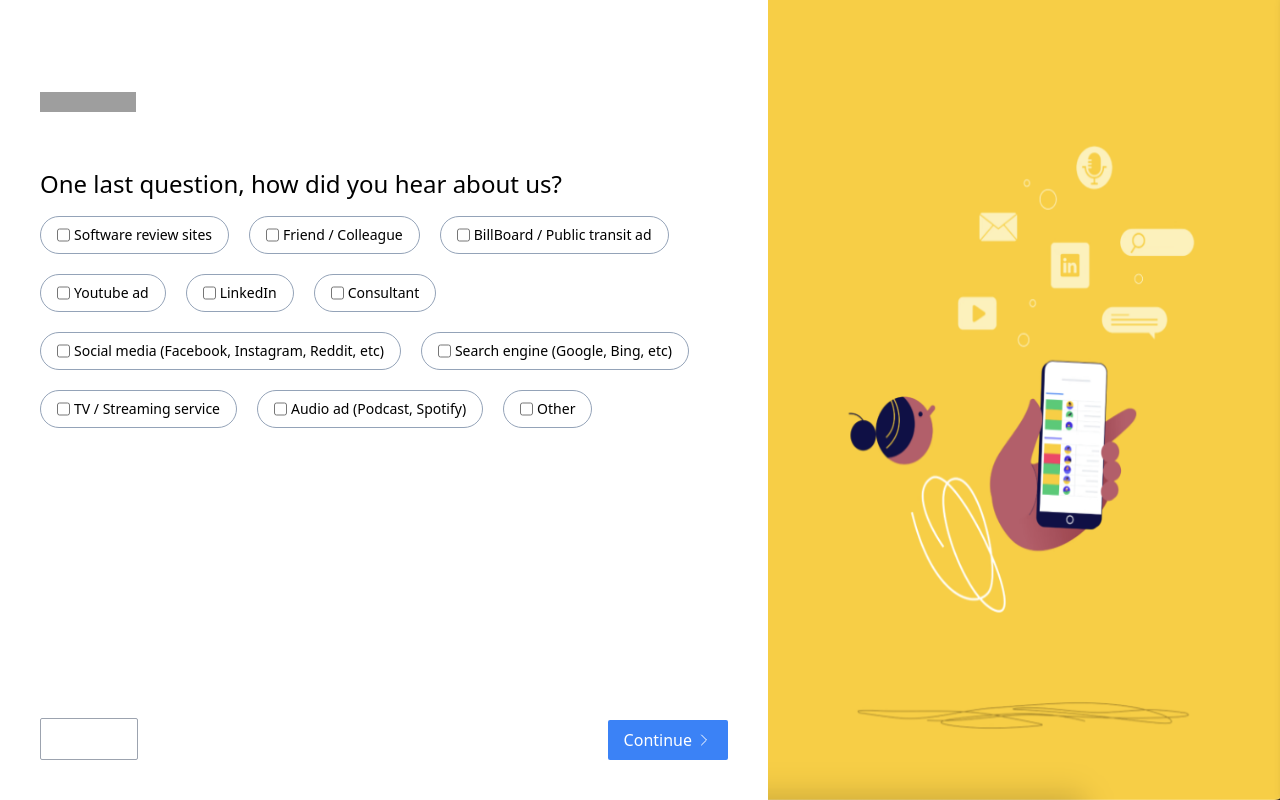
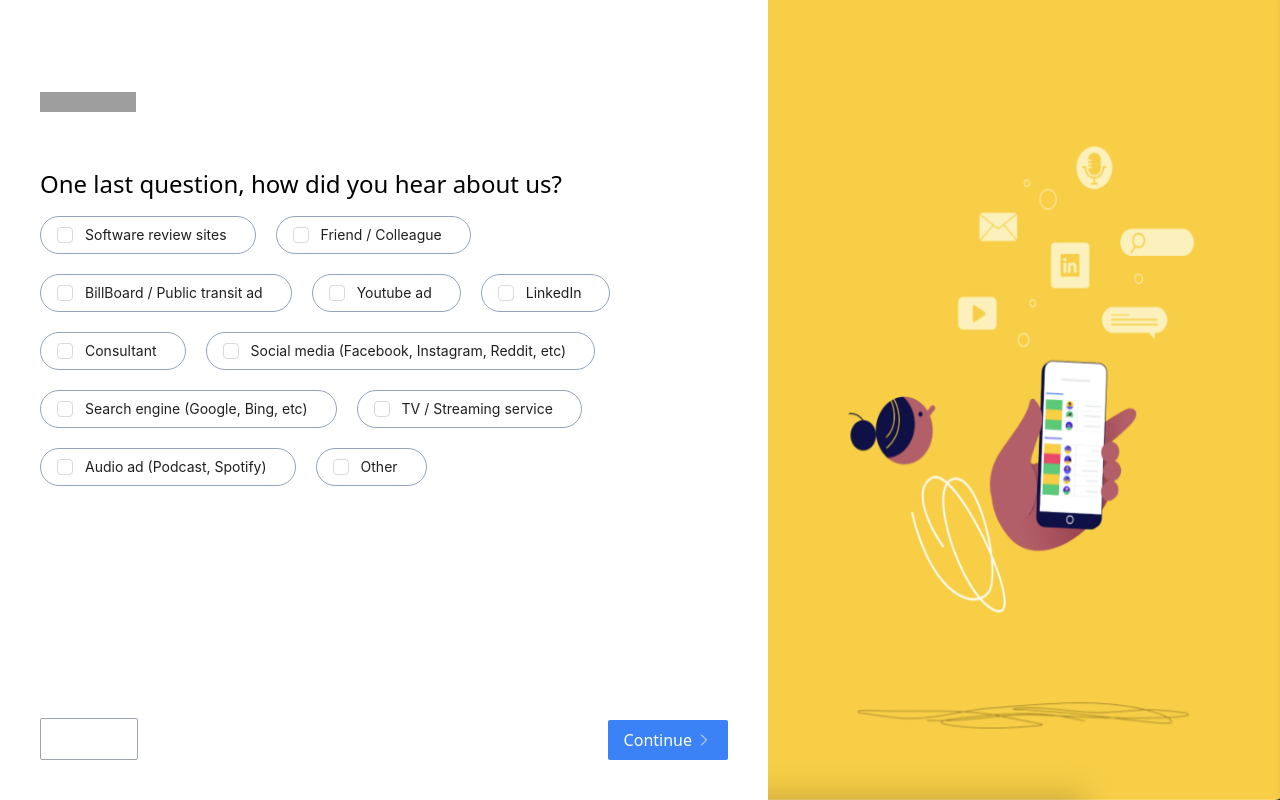
Before and after one commit to jackie1310/monday-project, a React (Create React App) app: page /create in a window 1280 px wide. Built offline with nearby package versions, Linux system fonts and the light colour scheme; grey boxes are pictures that could not be loaded.

Commit message:
Update SocialAds.js

```diff
--- a/src/pages/SocialAds.js
+++ b/src/pages/SocialAds.js
@@ -4,14 +4,15 @@
 import Option from "../components/Option";
 import { SocialSites } from "../data/SocialSites";
 import { useState } from "react";
+import { Checkbox } from "antd";
 
-export default function SocialAds() {
+export default function SocialAds({setSection}) {
     const [selectedAds, setSelectedAds] = useState(null);
     function moveOn() {
-        window.location = '/create';
+        setSection(prev => prev + 1);
     }
     function moveBack() {
-        window.location = '/';
+        setSection(prev => prev - 1);
     }
 
     return (
@@ -20,14 +21,14 @@
                 <div className="mx-10 mt-20">
                     <img src="https://upload.wikimedia.org/wikipedia/commons/thumb/c/c6/Monday_logo.svg/2560px-Monday_logo.svg.png" alt='logo' className="w-24 h-5 mb-14"/>
                     <h1 className="text-2xl mb-4">One last question, how did you hear about us?</h1>
-                    <form className="flex flex-wrap gap-5">
+                    <Checkbox.Group value={selectedAds} className="flex flex-wrap gap-5">
                         {SocialSites.map((site) => (
-                            <Option type={site.type} label={site.label} value={site.value} selectedOption={selectedAds} setSelectedOption={setSelectedAds}/>
+                            <Checkbox id={site.value} name={site.value} value={site.label} onChange={e => setSelectedAds(e.target.value)} className="flex text-sm gap-1 border px-4 py-2 rounded-3xl border-slate-400">{site.label}</Checkbox>
                         ))}
-                    </form>
+                    </Checkbox.Group>
                 </div>
-                <Button label="Continue" type="front" click={moveOn}/>
-                <Button label="Back" type="back" click={moveBack}/>
+                <Button label="Continue" type="front" click={moveOn} disable={selectedAds === null ? true : false}/>
+                <Button label="Back" type="back" click={moveBack} disable={selectedAds === null ? true : false}/>
             </div>
         </Layout>
     )
```
